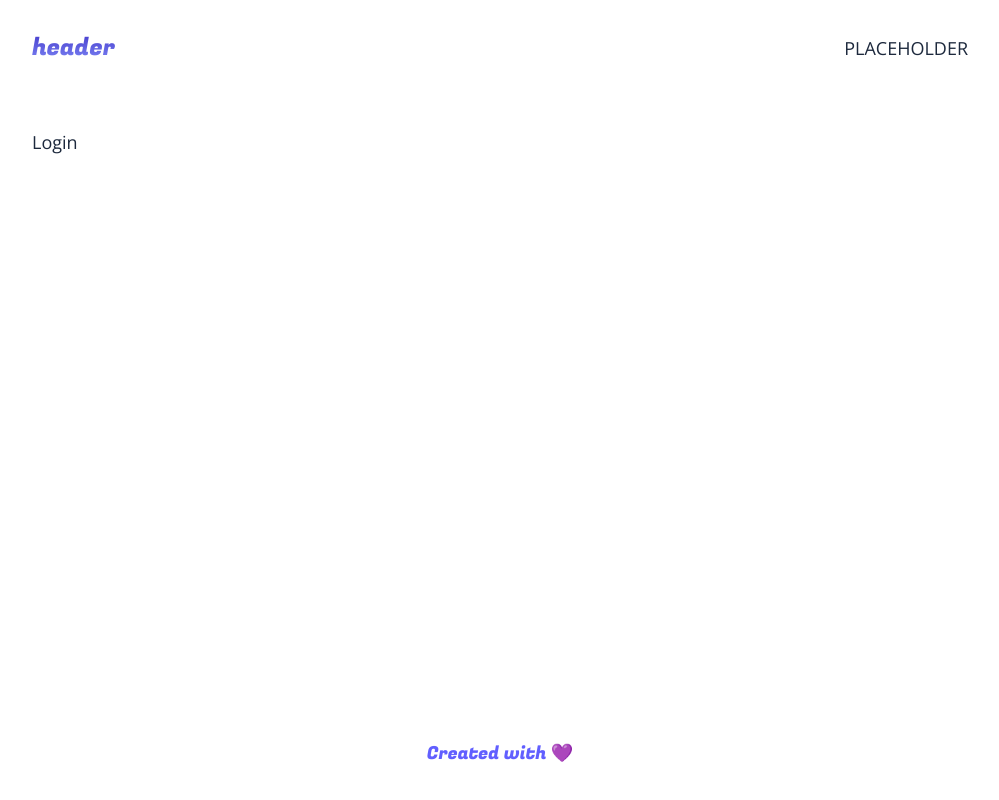
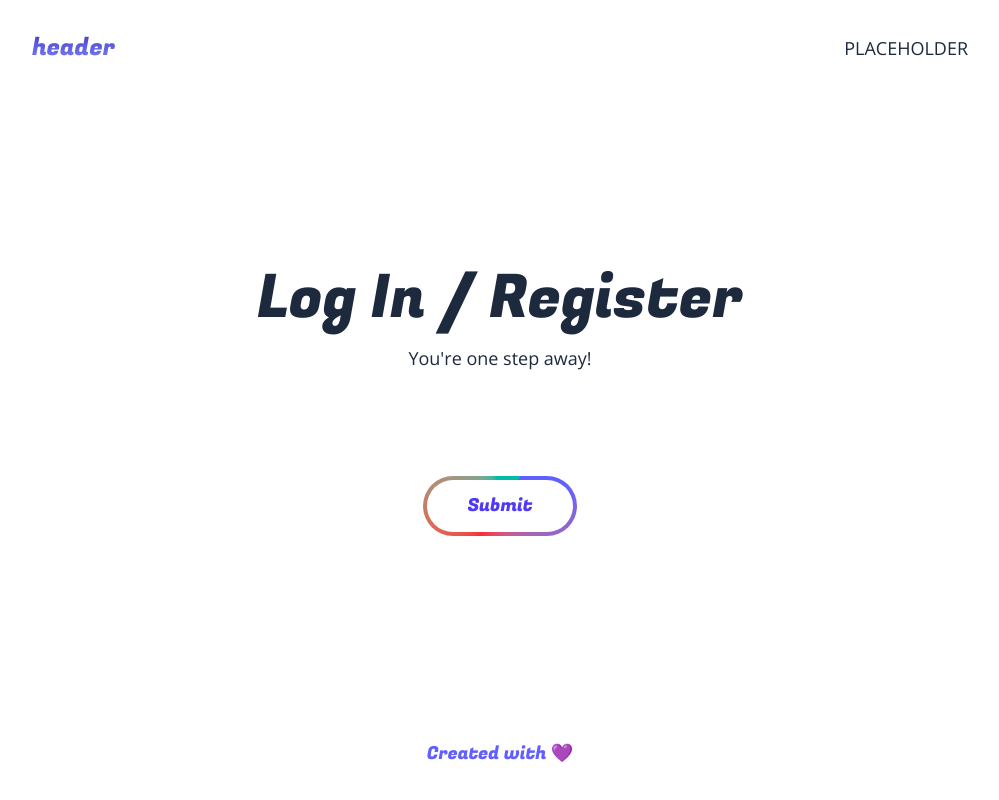
Before and after one commit to liangchow/full-stack-feedback, a Next.js app: page /dashboard in a window 1280 px wide. Shown: the whole page, without its empty margins (140-1139 px from the left). Built offline with nearby package versions, Linux system fonts and the light colour scheme.

Commit message:
Add Login component

```diff
--- a/components/Button.js
+++ b/components/Button.js
@@ -6,7 +6,7 @@ const fugaz = Fugaz_One({subsets: ["latin"], weight: ["400"]})
 
 export default function Button(props) {
 
-    const {text, dark} = props
+    const {text, dark, full } = props
 
     return (
         // <button className={"rounded-full overflow-hidden duration-200 border-2 border-solid border-indigo-600 hover:opacity-60 cursor-pointer " +
@@ -17,7 +17,7 @@ export default function Button(props) {
         // </button>
         <button className={"p-1 rounded-full overflow-hidden animate-background bg-conic/[from_var(--angle)] from-indigo-500 from-10% via-red-500 via-50% to-teal-500 to-90% hover:opacity-60 " +
             (dark ? "text-white bg-indigo-600 " : "text-indigo-600")}>
-            <p className={"px-6 sm:px-10 py-2 sm:py-3 rounded-full whitespace-nowrap bg-white cursor-pointer " + fugaz.className}>{text}</p>
+            <p className={"px-5 sm:px-10 py-2 sm:py-3 rounded-full whitespace-nowrap bg-white cursor-pointer " + fugaz.className}>{text}</p>
         </button>
     )
 }
--- a/components/Login.js
+++ b/components/Login.js
@@ -1,7 +1,17 @@
+import { Fugaz_One } from 'next/font/google'
 import React from 'react'
+import Button from './Button'
+
+const fugaz = Fugaz_One({subsets: ["latin"], weight: ["400"]})
 
 export default function Login() {
   return (
-    <div>Login</div>
+    <div className='flex flex-col flex-1 justify-center items-center gap-4'>
+      <h3 className={"text-4xl sm:text-5xl md:text-6xl "+fugaz.className}>Log In / Register</h3>
+      <p>You&#39;re one step away!</p>
+      <input />
+      <input />
+      <Button text="Submit" />
+    </div>
   )
 }
```
